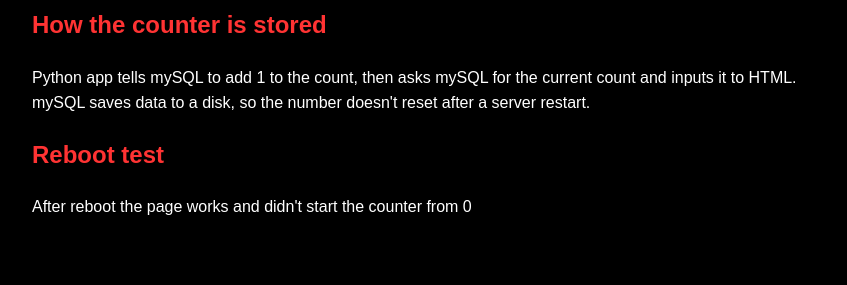
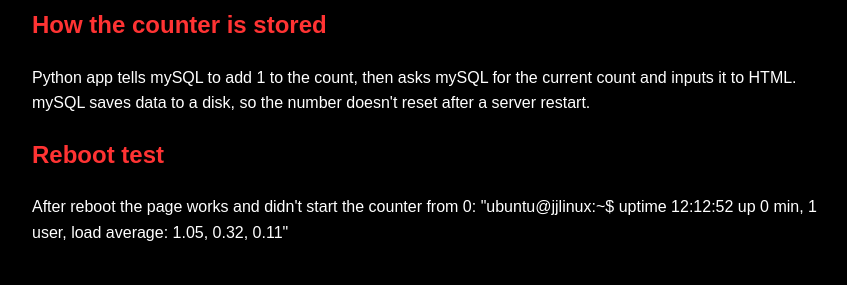
Before and after one commit to JapeJJ/linux-admin-viikko2, a Flask app: template templates/index.html in a window 1280 px wide. Shown: the part 993-1278 px from the top of the page, without its empty margins (208-1055 px from the left). Before the commit the page ends 1208 px from the top, so only its background shows below. Run offline with Flask 3, Linux system fonts and the light colour scheme; the template is opened without the code that fills it, so the values that code supplies are empty.

Commit message:
konsolitulosteen lisäys

```diff
--- a/templates/index.html
+++ b/templates/index.html
@@ -40,6 +40,7 @@
    mySQL saves data to a disk, so the number doesn't reset after a server restart.</p>
 
   <h2>Reboot test</h2>
-  <p>After reboot the page works and didn't start the counter from 0</p>
+  <p>After reboot the page works and didn't start the counter from 0: "ubuntu@jjlinux:~$ uptime
+ 12:12:52 up 0 min,  1 user,  load average: 1.05, 0.32, 0.11"</p>
 </body>
 </html>
```
